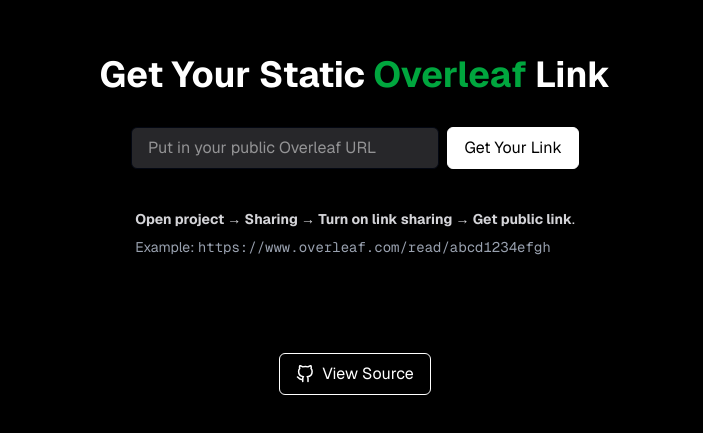
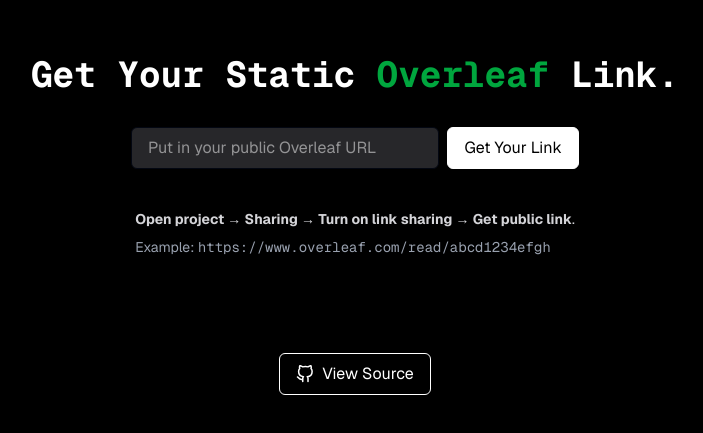
Before and after one commit to sree-vignesh/overleaf-viewer, a Next.js app: page / in a window 1280 px wide. Shown: the part 175-608 px from the top of the page, without its empty margins (285-988 px from the left). Built offline with nearby package versions, Linux system fonts and the light colour scheme.

Commit message:
Final done.

```diff
--- a/app/page.tsx
+++ b/app/page.tsx
@@ -33,8 +33,8 @@
   return (
     <div className="flex min-h-screen items-center justify-center  font-sans bg-black">
       <main className="flex min-h-screen w-full max-w-3xl flex-col items-center justify-center py-32 px-6  bg-black sm:items-center">
-        <h1 className="text-4xl font-bold text-center text-white mb-8">
-          Get Your Static <span className="text-green-600">Overleaf</span> Link
+        <h1 className="text-4xl font-bold text-center font-mono text-white mb-8">
+          Get Your Static <span className="text-green-600">Overleaf</span> Link.
         </h1>
 
         {/* Input + Button */}
@@ -98,7 +98,7 @@
         {/* View in GitHub Button */}
 
         <a
-          href="https://github.com/your-repo"
+          href="https://github.com/sree-vignesh/overleaf-viewer"
           target="_blank"
           rel="noopener noreferrer"
           className="mt-10 flex items-center gap-2 rounded-md bg-black text-white px-4 py-2 hover:bg-white hover:text-black border border-white transition-colors"
--- a/app/view/[token]/page.js
+++ b/app/view/[token]/page.js
@@ -132,12 +132,10 @@
       {/* PDF viewer */}
       <div style={{ flex: 1, minHeight: 0 }}>
         {loading && (
-          <p style={{ textAlign: "center", marginTop: "20px" }}>
-            Loading PDF...
-          </p>
+          <p style={{ textAlign: "center", margin: 0 }}>Loading PDF...</p>
         )}
         {error && (
-          <p style={{ textAlign: "center", marginTop: "20px", color: "red" }}>
+          <p style={{ textAlign: "center", color: "red", margin: 0 }}>
             {error}
           </p>
         )}
```
